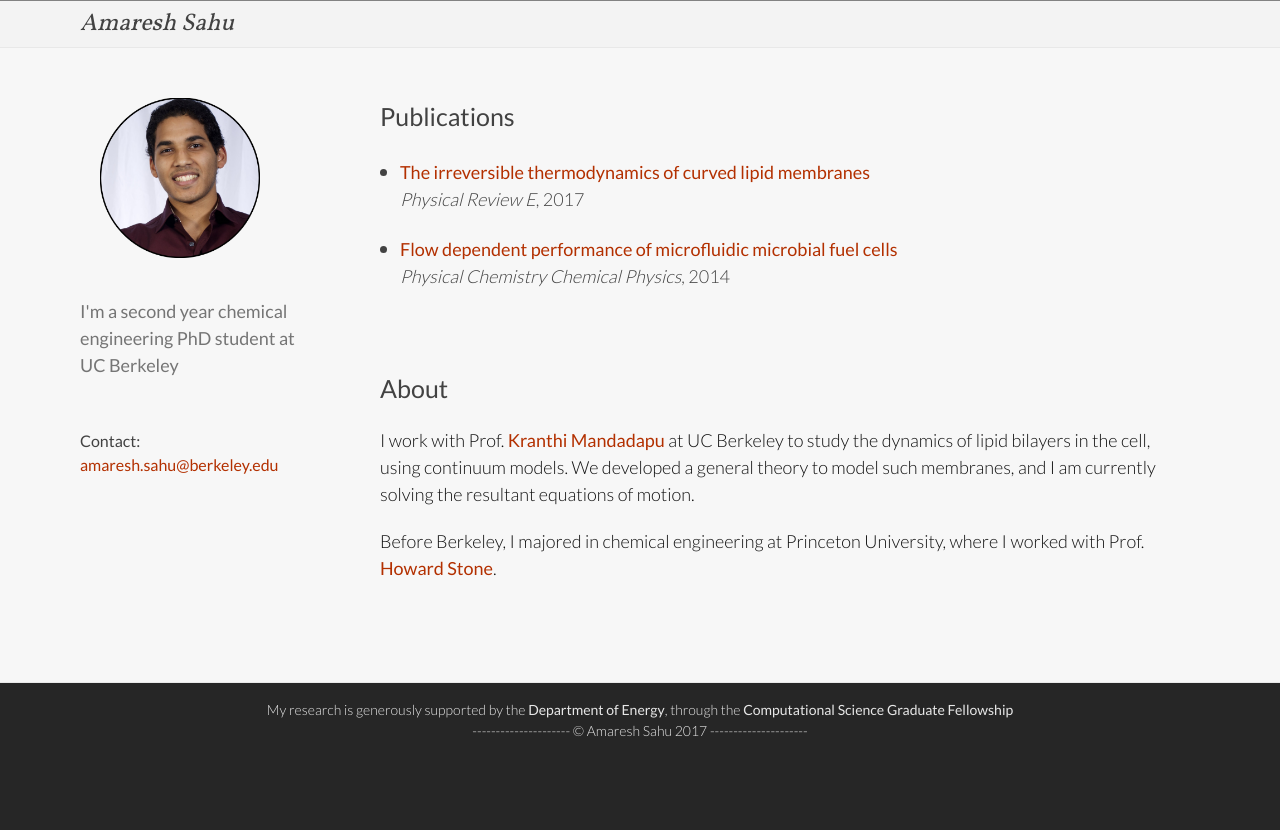
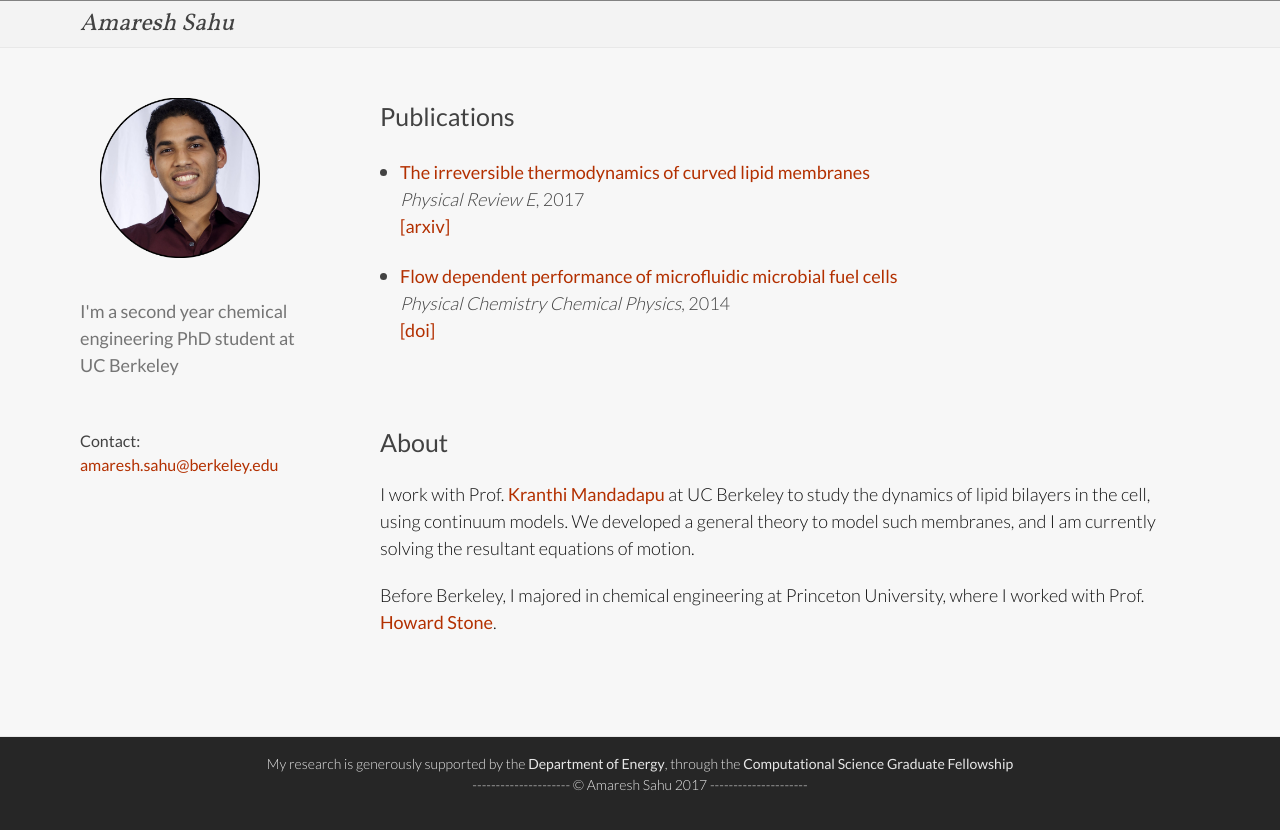
Before and after one commit to amaresh-sahu/amaresh-sahu.github.io, a Jekyll site: the page built from index.html, in a window 1280 px wide. Shown: the top 830 px of the page. Built offline with Jekyll 4.4.1, drawn with Linux system fonts in a browser that asks for light colours.

```diff
--- a/index.html
+++ b/index.html
@@ -26,15 +26,22 @@ layout: index
 				<ul class="post-list">
 					<li>
 						<p>
-						<a href="https://arxiv.org/abs/1701.06495" target="_blank">
+						<a href="/papers/sahu-mandadapu-pre-2017.pdf" target="_blank">
 							The irreversible thermodynamics of curved lipid membranes</a><br />
-						<em>Physical Review E</em>, 2017</p>
+						<em>Physical Review E</em>, 2017 <br />
+						<a href="https://arxiv.org/pdf/1701.06495.pdf" target="_blank">
+							[arxiv]</a>
+						<br />
+						</p>
 					</li>
 					<li>
 						<p>
+						<a href="/papers/vigolo-stone-pccp-2014.pdf" target="_blank">
+							Flow dependent performance of microfluidic microbial fuel cells</a><br />
+						<em>Physical Chemistry Chemical Physics</em>, 2014 <br />
 						<a href="http://dx.doi.org/10.1039/c4cp01086h" target="_blank">
-							Flow dependent performance of microfluidic microbial fuel cells</a><br />
-						<em>Physical Chemistry Chemical Physics</em>, 2014</p>
+							[doi]</a><br />
+						</p>
 					</li>
 				</ul>
 			</div>
```
Also changed, not shown: 2 other files.
